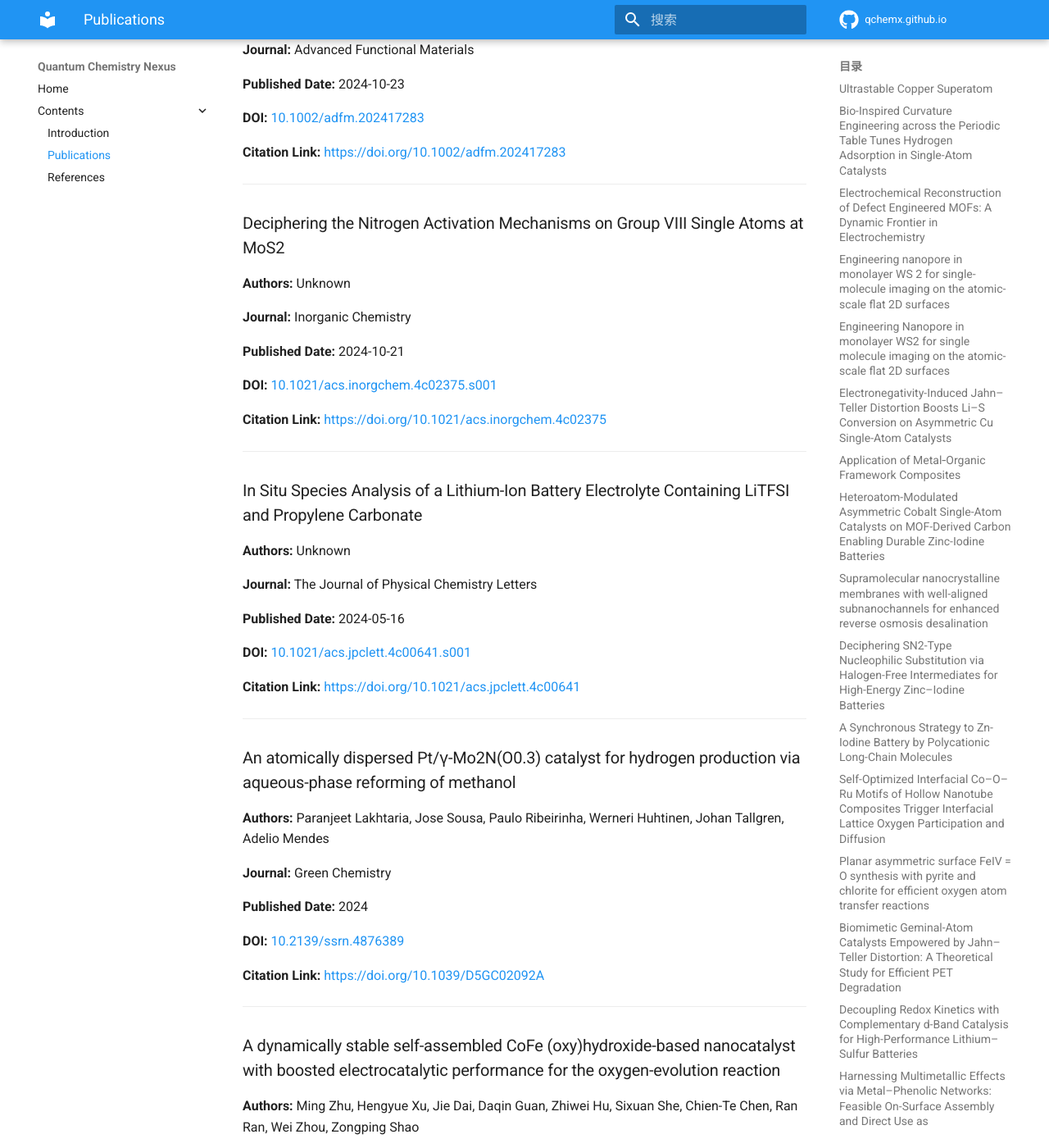
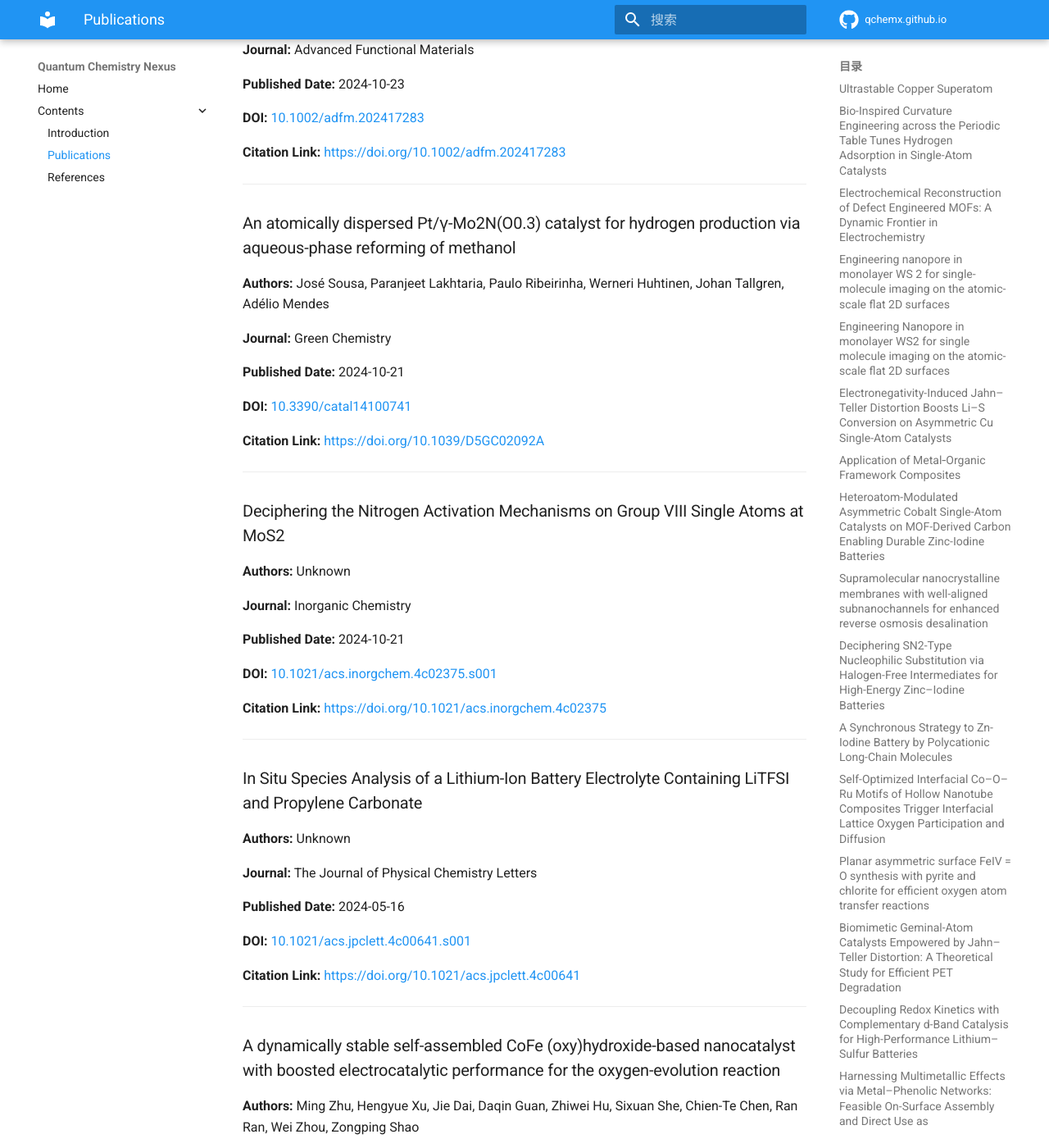
Before and after one commit to QChemX/qchemx.github.io, an MkDocs documentation site: the page built from docs/publications.md, in a window 1280 px wide and 1400 px high, scrolled down 21068 px. Shown: the whole window at 82% size. Built offline with MkDocs 1.6.1 and Material for MkDocs 9.7.7, drawn with Linux system fonts in a browser that asks for light colours; comment, search, counter and statistics services are not loaded; part of the change alters nothing that is shown; some of the changed text lies outside the part shown.

Commit message:
[orcid sync] Update publications

```diff
--- a/docs/publications.md
+++ b/docs/publications.md
@@ -8,13 +8,13 @@ This page was generated automatically.
 
 ### Ultrastable Copper Superatom
 
-**Authors:** Unknown
+**Authors:** Ben Zhang, Zhen-Chao Long, Jia-Rui Xu, Heng-Yue Xu, Quan-Ming Wang
 
 **Journal:** Journal of the American Chemical Society
 
-**Published Date:** 2026-01-07
+**Published Date:** 2026-1-7
 
-**DOI:** [10.1021/jacs.5c17976.s001](https://doi.org/10.1021/jacs.5c17976.s001)
+**DOI:** [10.1021/jacs.5c17976](https://doi.org/10.1021/jacs.5c17976)
 
 **Citation Link:** [https://doi.org/10.1021/jacs.5c17976](https://doi.org/10.1021/jacs.5c17976)
 
@@ -910,7 +910,7 @@ This page was generated automatically.
 
 **Published Date:** 2024-11-16
 
-**DOI:** [10.1002/ange.202415664](https://doi.org/10.1002/ange.202415664)
+**DOI:** [10.1002/anie.202415664](https://doi.org/10.1002/anie.202415664)
 
 **Citation Link:** [https://doi.org/10.1002/anie.202415664](https://doi.org/10.1002/anie.202415664)
 
@@ -926,7 +926,7 @@ This page was generated automatically.
 
 **Published Date:** 2024-11-16
 
-**DOI:** [10.1002/ange.202415664](https://doi.org/10.1002/ange.202415664)
+**DOI:** [10.1002/anie.202415664](https://doi.org/10.1002/anie.202415664)
 
 **Citation Link:** [https://doi.org/10.1002/ange.202415664](https://doi.org/10.1002/ange.202415664)
 
@@ -982,6 +982,22 @@ This page was generated automatically.
 
 ---
 
+### An atomically dispersed Pt/γ-Mo2N(O0.3) catalyst for hydrogen production via aqueous-phase reforming of methanol
+
+**Authors:** José Sousa, Paranjeet Lakhtaria, Paulo Ribeirinha, Werneri Huhtinen, Johan Tallgren, Adélio Mendes
+
+**Journal:** Green Chemistry
+
+**Published Date:** 2024-10-21
+
+**DOI:** [10.3390/catal14100741](https://doi.org/10.3390/catal14100741)
+
+**Citation Link:** [https://doi.org/10.1039/D5GC02092A](https://doi.org/10.1039/D5GC02092A)
+
+
+
+---
+
 ### Deciphering the Nitrogen Activation Mechanisms on Group VIII Single Atoms at MoS2
 
 **Authors:** Unknown
@@ -1009,22 +1025,6 @@ This page was generated automatically.
 **DOI:** [10.1021/acs.jpclett.4c00641.s001](https://doi.org/10.1021/acs.jpclett.4c00641.s001)
 
 **Citation Link:** [https://doi.org/10.1021/acs.jpclett.4c00641](https://doi.org/10.1021/acs.jpclett.4c00641)
-
-
-
----
-
-### An atomically dispersed Pt/γ-Mo2N(O0.3) catalyst for hydrogen production via aqueous-phase reforming of methanol
-
-**Authors:** Paranjeet Lakhtaria, Jose Sousa, Paulo Ribeirinha, Werneri Huhtinen, Johan Tallgren, Adelio Mendes
-
-**Journal:** Green Chemistry
-
-**Published Date:** 2024
-
-**DOI:** [10.2139/ssrn.4876389](https://doi.org/10.2139/ssrn.4876389)
-
-**Citation Link:** [https://doi.org/10.1039/D5GC02092A](https://doi.org/10.1039/D5GC02092A)
 
 
 
```
